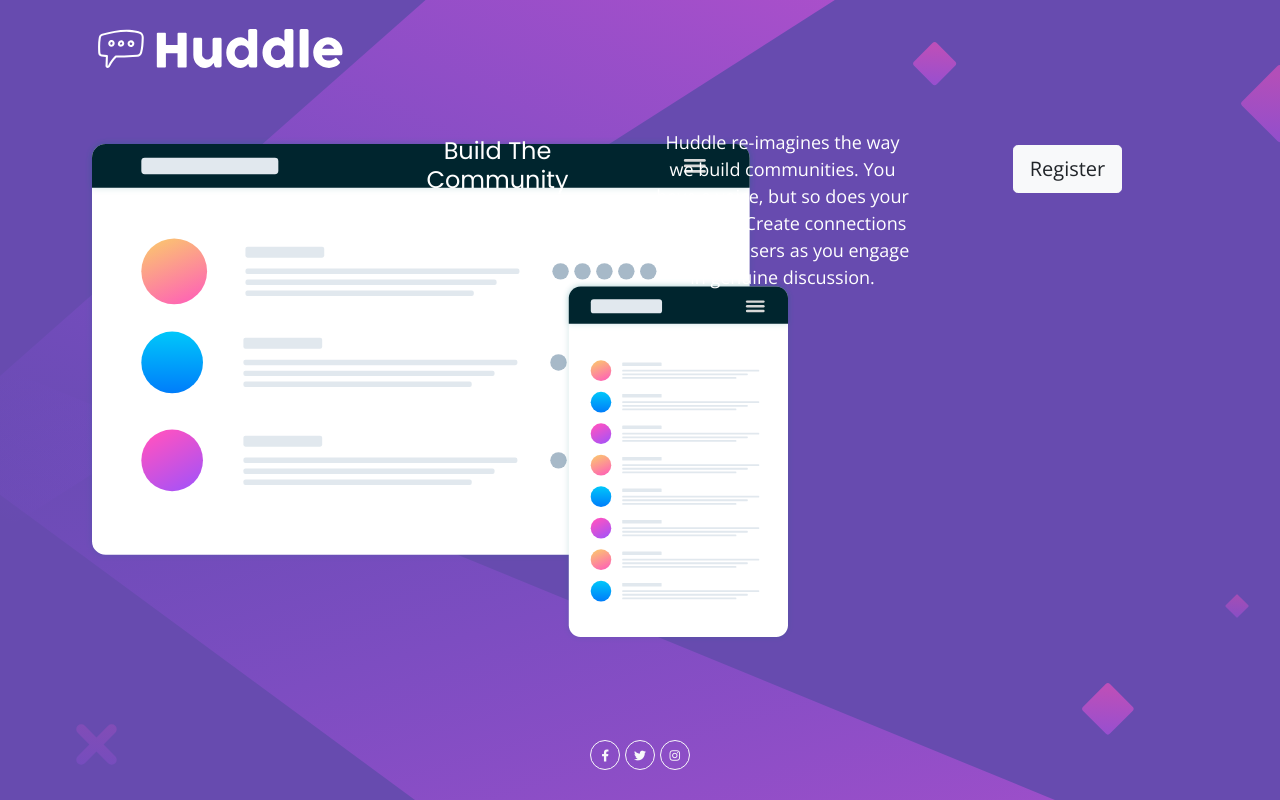
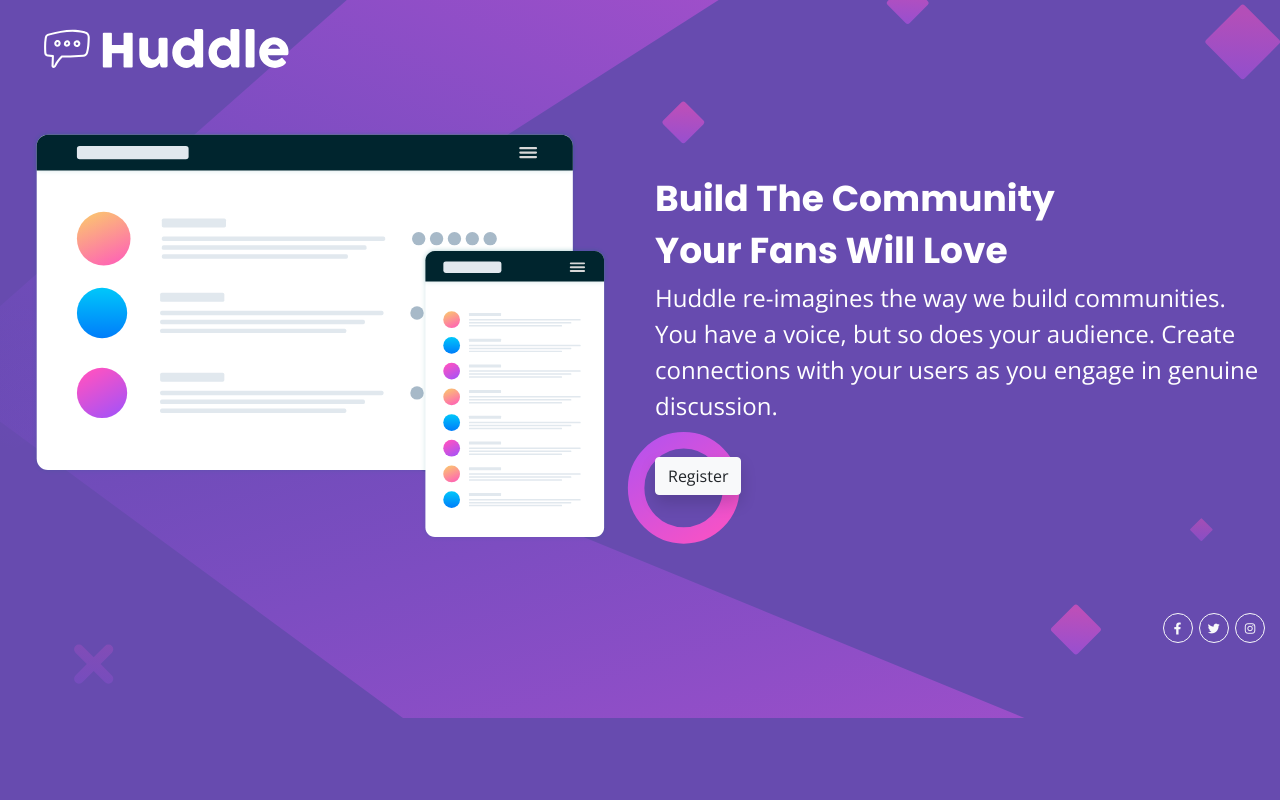
Before and after one commit to cpizarrotravi/huddle-landing-page, a plain HTML site: page index.html in a window 1280 px wide. Drawn offline with nearby package versions, Linux system fonts and the light colour scheme.

Commit message:
=desktop

```diff
--- a/css/styles.css
+++ b/css/styles.css
@@ -1,19 +1,31 @@
 body {
     font-family: 'Open Sans', sans-serif;
-    font-size: 18px;
-    color: hsl(229, 6%, 66%);
+    font-size: 24px;
+    color: white;
     background-color: hsl(257, 40%, 49%);
     background-image: url('../images/bg-desktop.svg');
     background-repeat: no-repeat;
+    background-position: center;
+    background-size: cover;
 }
 
-.illustration {
+.illustration img {
     width: 100%;
 }
 
 .title {
     font-family: 'Poppins', sans-serif;
-    font-size: 24px;
+    font-weight: bold;
+    font-size: 36px;
+    float: left;
+}
+
+.body {
+    float: left;
+}
+
+.btn-align {
+    float: left;
 }
 
 .btn-circle {
@@ -26,16 +38,66 @@ body {
     line-height: 1.42857;
 }
 
+.social-icons {
+    float: right;
+}
+
 /*MEDIA*/
 
 @media screen and (max-width: 375px) {
     body {
         background-image: url('../images/bg-mobile.svg');
     }
+    .title {
+        font-size: 24px;
+        text-align: center;
+        float: none;
+    }
+    .body {
+        font-size: 16px;
+        text-align: center;
+        float: none;
+    }
     .logo img {
         width: 200px;
+    }
+    .illustration {
+        width: 100%;
     }
     .illustration img {
         width: 300px;
     }
+    .btn-align {
+        text-align: center;
+        float: none;
+    }
+    .social-icons {
+        text-align: center;
+        float: none;
+    }
 }
+
+/* Extra small devices (portrait phones, less than 576px)*/
+
+@media (max-width: 575.98px) {}
+
+/*Small devices (landscape phones, less than 768px)*/
+
+@media (max-width: 767.98px) {}
+
+/* Medium devices (tablets, less than 992px)*/
+
+@media (max-width: 991.98px) {
+    .title {
+        font-size: 20px;
+    }
+    .body {
+        font-size: 14px;
+    }
+}
+
+/* Large devices (desktops, less than 1200px)*/
+
+@media (max-width: 1199.98px) {
+
+}
--- a/index.html
+++ b/index.html
@@ -26,39 +26,44 @@
 </head>
 
 <body>
-  <div class="container">
-    <div class="row">
-      <div class="col-sm mt-3 mb-5">
+  <div class="container-fluid">
+    <div class="row mt-3">
+      <div class="col-sm mx-md-3">
         <div class="logo">
           <img src="images/logo.svg" class="rounded float-left" alt="...">
         </div>
       </div>
     </div>
-    <div class="row">
-      <div class="col-sm mt-2 mb-5">
-        <div class="illustration">
+    <div class="row mt-3 mt-md-5">
+      <div class="col-xl-6 col-md-7 col-sm">
+        <div class="illustration mx-md-3">
           <img src="images/illustration-mockups.svg" class="mx-auto d-block" alt="...">
         </div>
       </div>
-      <div class="col-sm mt-2">
-        <h1 class="title text-center text-white">Build The Community </h1>
-        <h2 class="title text-center text-white">Your Fans Will Love</h2>
-      </div>
-      <div class="col-sm">
-        <p class="text-center text-white">
-          Huddle re-imagines the way we build communities. You have a voice, but so does your audience.
-          Create connections with your users as you engage in genuine discussion.
-        </p>
-      </div>
-      <div class="col-sm mt-3">
-        <div class="text-center">
-          <a href="#" class="btn btn-lg btn-light" role="button" aria-pressed="true">Register</a>
+      <div class="col-xl-6 col-md-4 col-sm my-4 my-lg-0 py-lg-5">
+        <div class="row row-cols-md-1">
+          <div class="col-sm mt-2 mt-lg-0">
+            <h1 class="title text-white">Build The Community </h1>
+          </div>
+          <div class="col-sm">
+            <h2 class="title text-white">Your Fans Will Love</h2>
+          </div>
+          <div class="col-sm">
+            <p class="body">Huddle re-imagines the way we build communities. You have a voice, but so does your
+              audience.
+              Create connections with your users as you engage in genuine discussion.</p>
+          </div>
+          <div class="col-sm mt-lg-3">
+            <div class="btn-align">
+              <a href="#" class="btn btn-light shadow rounded" role="button" aria-pressed="true">Register</a>
+            </div>
+          </div>
         </div>
       </div>
     </div>
-    <div class="row">
+    <div class="row py-3">
       <div class="col-sm mt-5">
-        <div class="text-center">
+        <div class="social-icons">
           <a href="#" class="btn btn-circle btn-outline-light" role="button" aria-pressed="true">
             <i class="fab fa-facebook-f"></i>
           </a>
```
